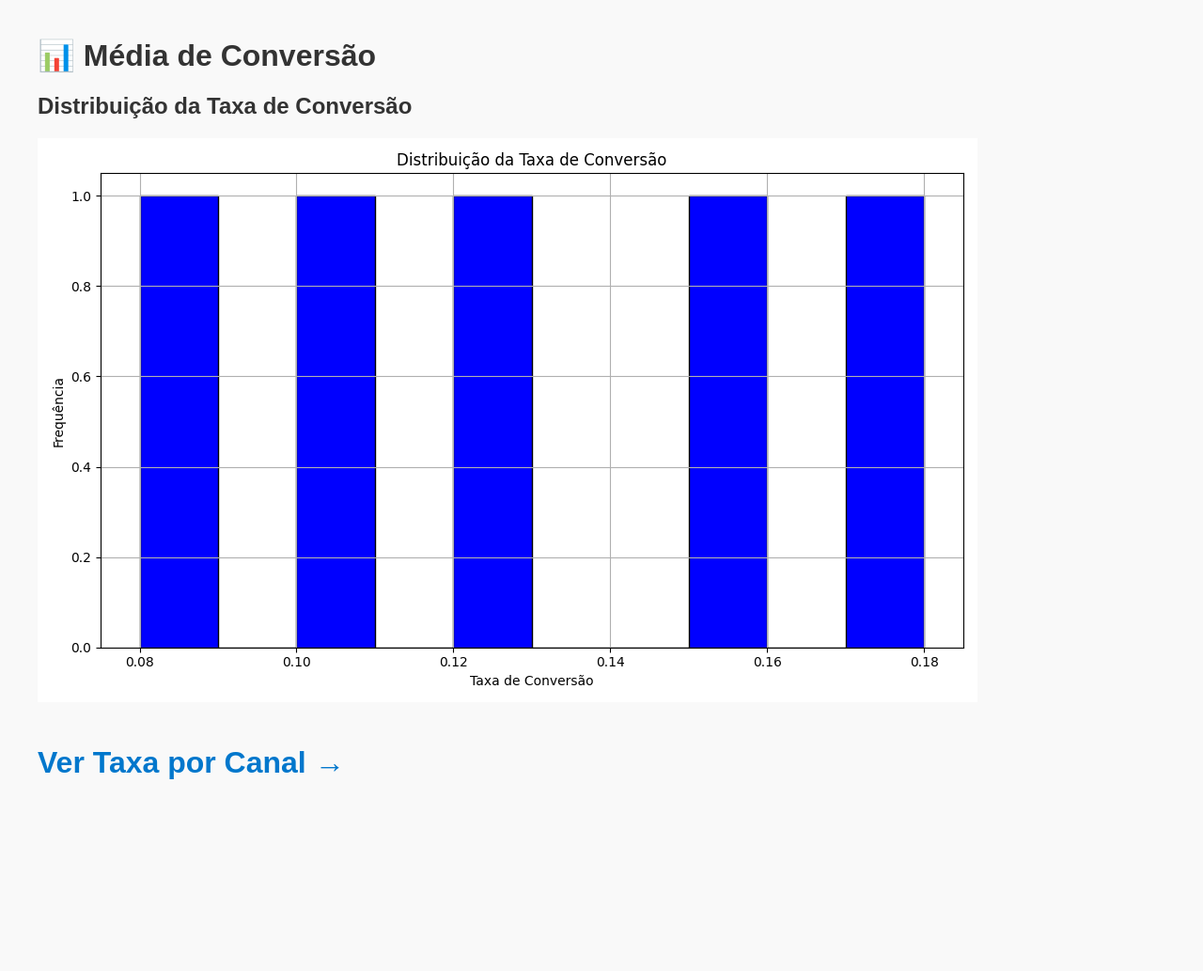
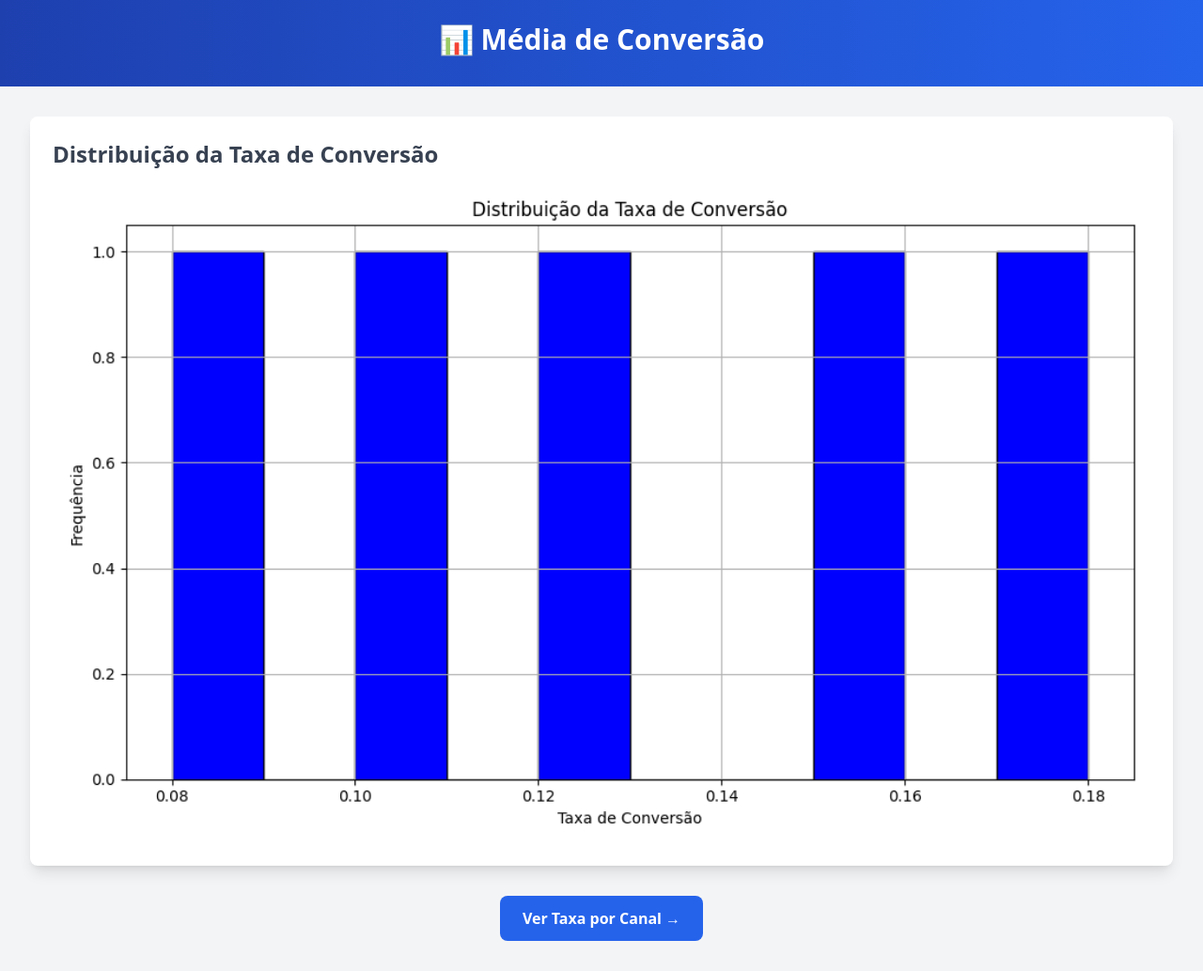
Before and after one commit to rxsupremo/reducao_taxa, a Flask app: template templates/index.html in a window 1280 px wide. Shown: the whole page at 94% size. Before the commit the page ends 829 px from the top, so only its background shows below. Run offline with Flask 3, Linux system fonts and the light colour scheme; the template is opened without the code that fills it, so the values that code supplies are empty; some libraries are stand-ins or nearby versions.

Commit message:
Update index.html
Atualização de layout.

```diff
--- a/templates/index.html
+++ b/templates/index.html
@@ -2,42 +2,27 @@
 <html lang="pt-br">
 <head>
     <meta charset="UTF-8">
+    <meta name="viewport" content="width=device-width, initial-scale=1.0">
     <title>Dashboard de Conversão</title>
-    <style>
-        body {
-            font-family: Arial, sans-serif;
-            margin: 40px;
-            background-color: #f9f9f9;
-        }
-        h1, h2 {
-            color: #333;
-        }
-        .grafico {
-            margin-top: 20px;
-        }
-        .canal {
-            margin-top: 30px;
-        }
-        .canal p {
-            margin: 5px 0;
-        }
-        a {
-            display: inline-block;
-            margin-top: 20px;
-            text-decoration: none;
-            color: #0077cc;
-        }
-    </style>
+    <script src="https://cdn.tailwindcss.com"></script>
 </head>
-<body>
-    <h1>📊 Média de Conversão</h1>
-    <p><strong>{{ media }}</strong></p>
+<body class="bg-gray-100 font-sans text-gray-800">
+    <header class="bg-gradient-to-r from-blue-800 to-blue-600 text-white py-6 text-center">
+        <h1 class="text-3xl font-bold">📊 Média de Conversão</h1>
+        <p class="mt-2 text-xl"><strong>{{ media }}</strong></p>
+    </header>
 
-    <div class="grafico">
-        <h2>Distribuição da Taxa de Conversão</h2>
-        <img src="{{ url_for('static', filename='histograma.png') }}" alt="Histograma">
-    </div>
+    <main class="max-w-7xl mx-auto py-8 px-4 sm:px-6 lg:px-8">
+        <section class="grafico bg-white shadow-lg rounded-lg p-6">
+            <h2 class="text-2xl font-semibold text-gray-700 mb-4">Distribuição da Taxa de Conversão</h2>
+            <img src="{{ url_for('static', filename='histograma.png') }}" alt="Histograma" class="w-full rounded-lg">
+        </section>
 
-    <h1><a href="{{ url_for('canal') }}">Ver Taxa por Canal →</a></h1>
+        <div class="mt-8 text-center">
+            <a href="{{ url_for('canal') }}" class="inline-block bg-blue-600 text-white font-semibold py-3 px-6 rounded-lg hover:bg-blue-700 transition duration-300">
+                Ver Taxa por Canal →
+            </a>
+        </div>
+    </main>
 </body>
 </html>
```
